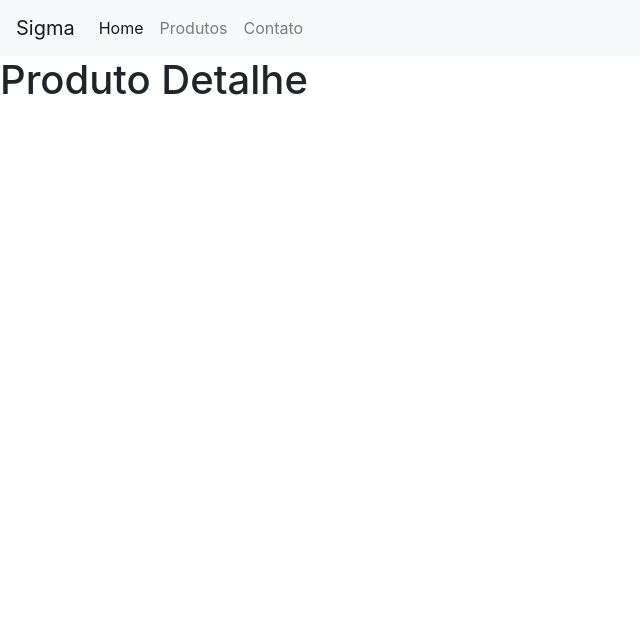
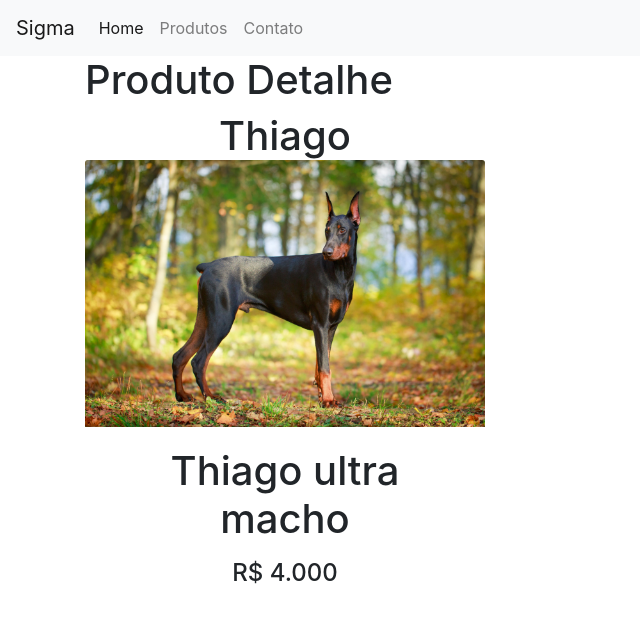
Before and after one commit to ThizinhoSRS/sitesigma, a PHP site: page /produto-detalhe.php?id=1 in a window 1280 px wide. Shown: the top 623 px of the page, without its empty margins (0-640 px from the left). Run offline with PHP 8.4, Linux system fonts and the light colour scheme; data that the repository does not hold is empty.

Commit message:
qualquer coisa

```diff
--- a/css/style.css
+++ b/css/style.css
@@ -0,0 +1,13 @@
+#produto-detalhe{
+    width: 400px;
+
+}
+
+
+#detalhe{
+    text-align: center;
+}
+#img-animal{
+    width: 400px;
+
+}
--- a/includes/_dados.php
+++ b/includes/_dados.php
@@ -1,12 +1,12 @@
 <?php
 
 $produtos = array(
-    0 => array('nome'=>'gustavo','preco'=>'4.000','descricao'=>'gustavo','imagem'=>'gustavo.jpg'),
-    1 => array('nome'=>'thiago','preco'=>'4.000','descricao'=>'gustavo','imagem'=>'doberman.jpg'),
-    2 => array('nome'=>'samuel','preco'=>'4.000','descricao'=>'gustavo','imagem'=>'frances.jpg'),
-    3 => array('nome'=>'lucas','preco'=>'4.000','descricao'=>'gustavo','imagem'=>'ingles.jpg'),
-    4 => array('nome'=>'anavoto','preco'=>'4.000','descricao'=>'gustavo','imagem'=>'lulu.jpg'),
-    5 => array('nome'=>'alice','preco'=>'4.000','descricao'=>'gustavo','imagem'=>'gustavo.jpg'),
+    0 => array('nome'=>'Gustavo','preco'=>'4.000','descricao'=>'Gustavo feio','imagem'=>'gustavo.jpg'),
+    1 => array('nome'=>'Thiago','preco'=>'4.000','descricao'=>'Thiago ultra macho','imagem'=>'doberman.jpg'),
+    2 => array('nome'=>'Samuel','preco'=>'4.000','descricao'=>'Samuel ultra fofo','imagem'=>'frances.jpg'),
+    3 => array('nome'=>'Lucas','preco'=>'4.000','descricao'=>'Lucas gordão','imagem'=>'ingles.jpg'),
+    4 => array('nome'=>'Anavoto','preco'=>'4.000','descricao'=>'Botei o nome aleatorio','imagem'=>'lulu.jpg'),
+    5 => array('nome'=>'Alice','preco'=>'4.000','descricao'=>'PQ ALICE?','imagem'=>'gustavo.jpg'),
     6 => array('nome'=>'julia','preco'=>'4.000','descricao'=>'gustavo','imagem'=>'gustavo.jpg'),
     7 => array('nome'=>'pedro','preco'=>'4.000','descricao'=>'gustavo','imagem'=>'gustavo.jpg'),
     8 => array('nome'=>'gabriela','preco'=>'4.000','descricao'=>'gustavo','imagem'=>'gustavo.jpg'),
--- a/produto-detalhe.php
+++ b/produto-detalhe.php
@@ -3,9 +3,24 @@
 include_once './includes/_dados.php';
 include_once './includes/_head.php';
 include_once './includes/_header.php';
+$id = $_GET['id'];
+$tipo = $_GET['tipo'];
 ?>
-
-<h1>Produto Detalhe</h1>
+<div class="container">
+    <div class="row">
+        <div class="col">
+    <h1>Produto Detalhe</h1>
+</div>
+            <div id="detalhe" class="container">
+                <div id="produto-detalhe">
+            <h1><?php echo $produtos[$id]['nome'];?>
+            <img id="img-animal" src="./content/<?php echo $produtos[$id]['imagem'];?>" class="card-img-top" alt="...">
+            <div class="card-body">
+            <p class="card-text"><?php echo $produtos[$id]['descricao'];?></p>
+            <h4>R$ <?php echo $produtos[$id]['preco'];?></h4></div>
+        </div>
+    </div>
+</div>
 
 <?php
 // include do footer
```
Also changed, not shown: index.php (+20 -15 lines), produtos.php (+19 -1 lines).
